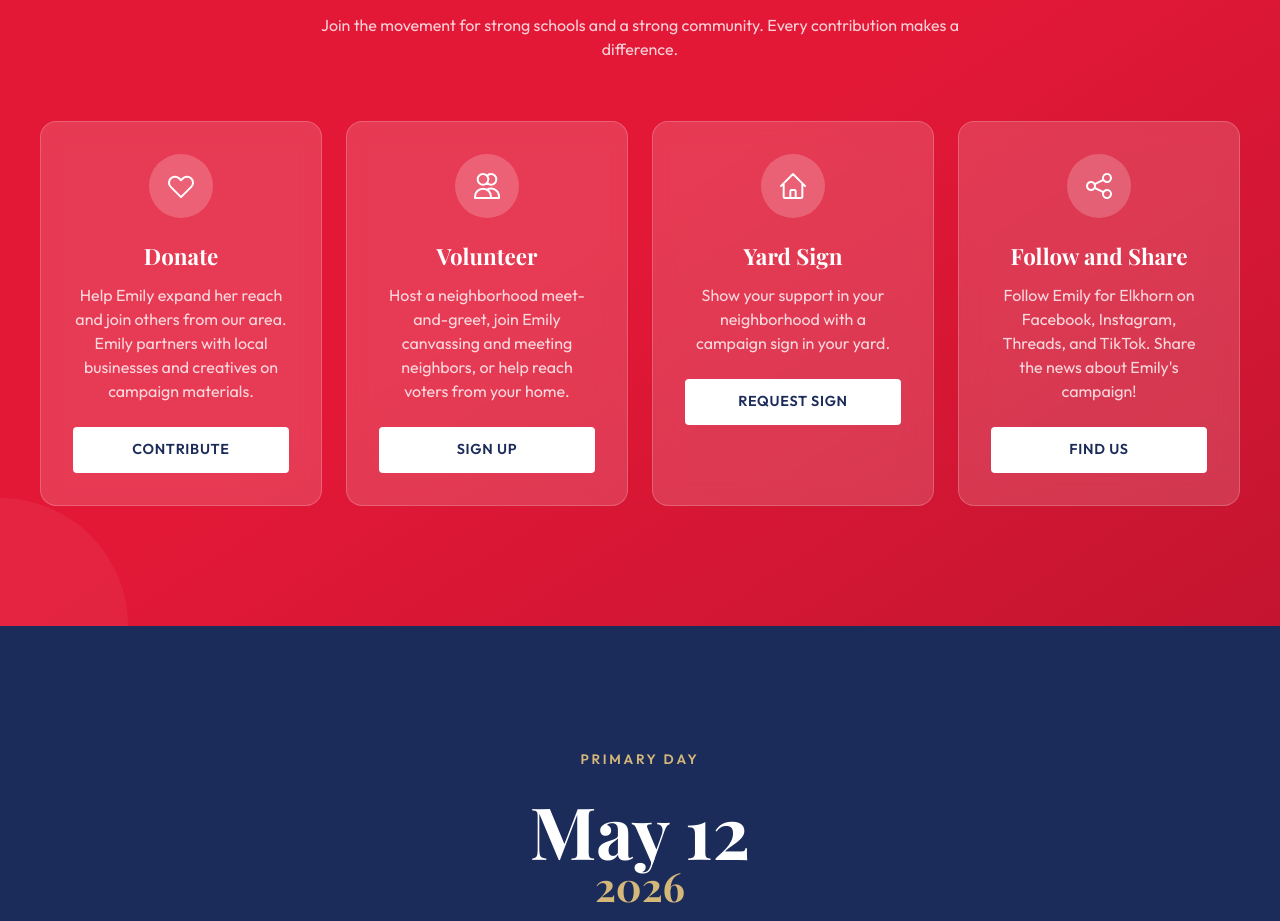
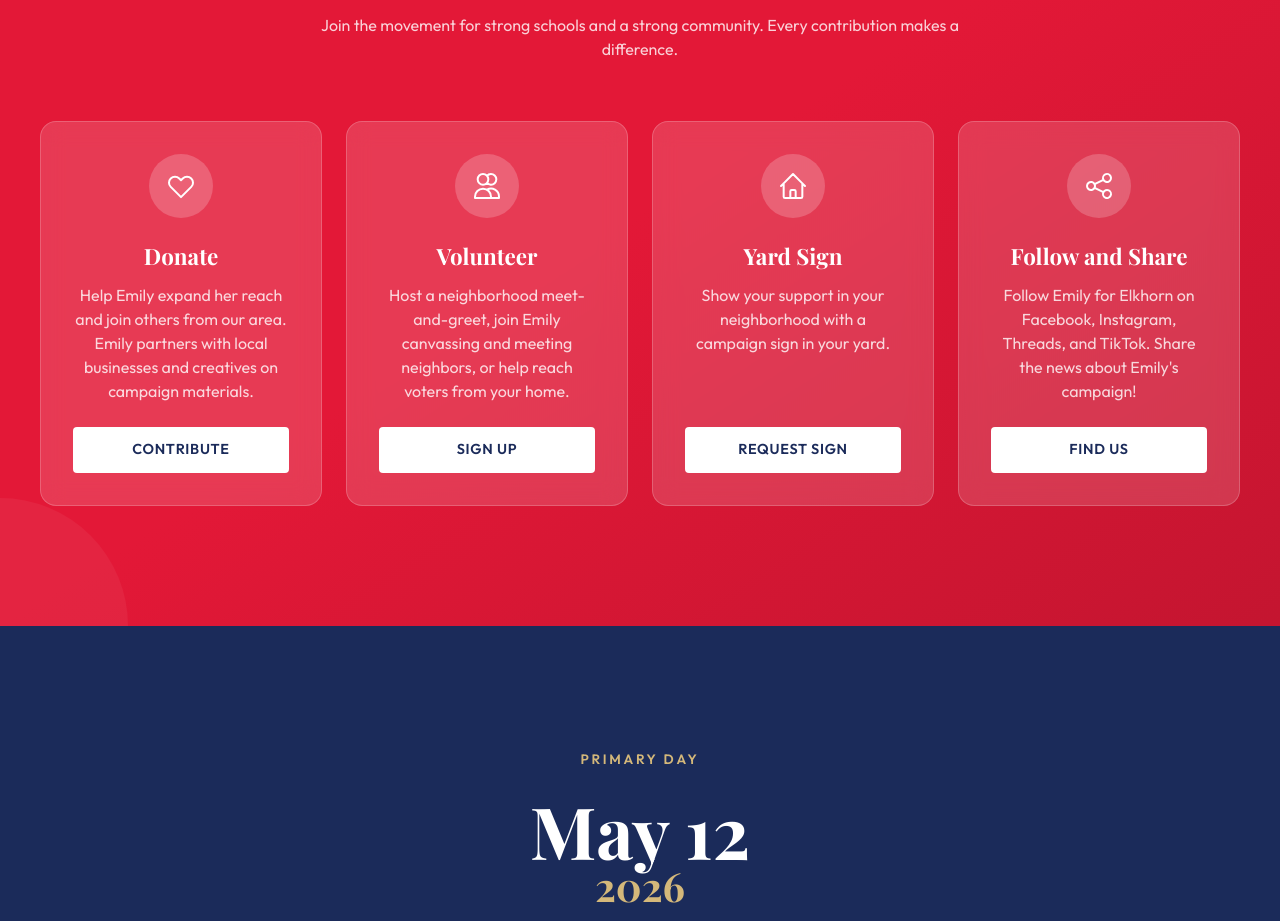
Before and after one commit to pdavlin/emilyforelkhorn.com, an Astro site: page / in a window 1280 px wide. Shown: the part 4337-5258 px from the top of the page. Built offline with nearby package versions, Linux system fonts and the light colour scheme; Astro itself is replaced by a stand-in of ours.

Commit message:
update action buttons

```diff
--- a/src/components/ActionCard.astro
+++ b/src/components/ActionCard.astro
@@ -17,15 +17,15 @@ const icons = {
 };
 ---
 
-<div class="action-card-glass backdrop-blur-md bg-white/15 rounded-xl p-8 border border-white/20 text-center">
+<div class="action-card-glass backdrop-blur-md bg-white/15 rounded-xl p-8 border border-white/20 text-center h-full flex flex-col">
   <div class="w-16 h-16 rounded-full bg-white/20 flex items-center justify-center mx-auto mb-6">
     <svg class="w-8 h-8 text-white" fill="none" stroke="currentColor" viewBox="0 0 24 24">
       <Fragment set:html={icons[icon]} />
     </svg>
   </div>
   <h3 class="font-display text-2xl font-bold text-white mb-3">{title}</h3>
-  <p class="text-white/80 mb-6">{description}</p>
-  <a href={buttonUrl} class="btn btn-white w-full">
+  <p class="text-white/80 mb-6 flex-grow">{description}</p>
+  <a href={buttonUrl} class="btn btn-white w-full mt-auto">
     {buttonText}
   </a>
 </div>
```
